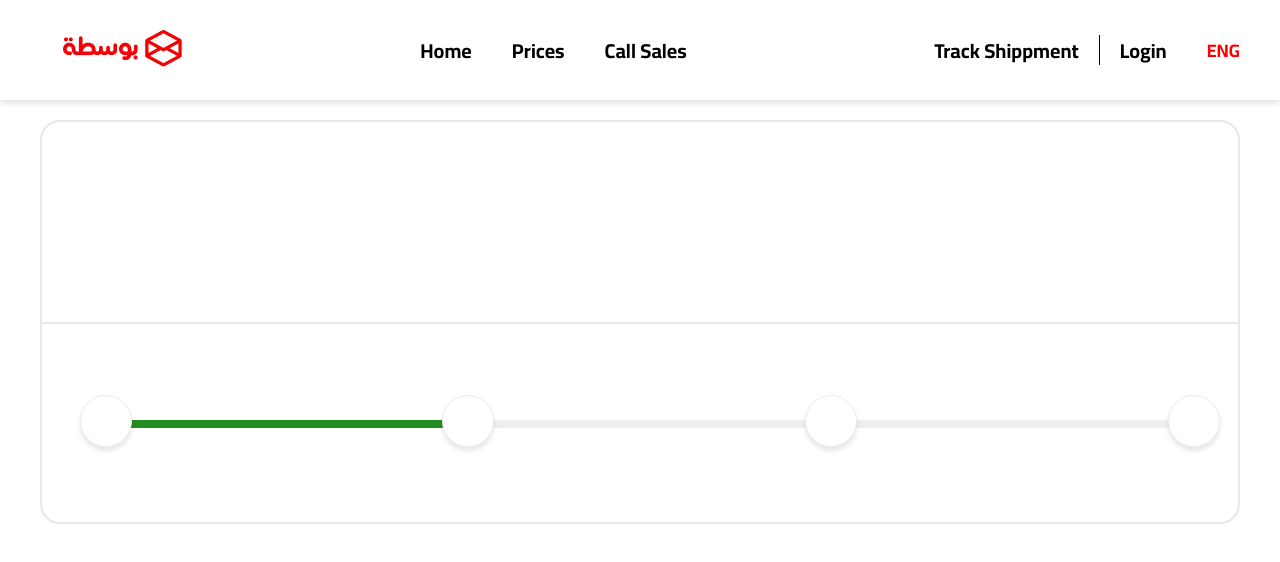
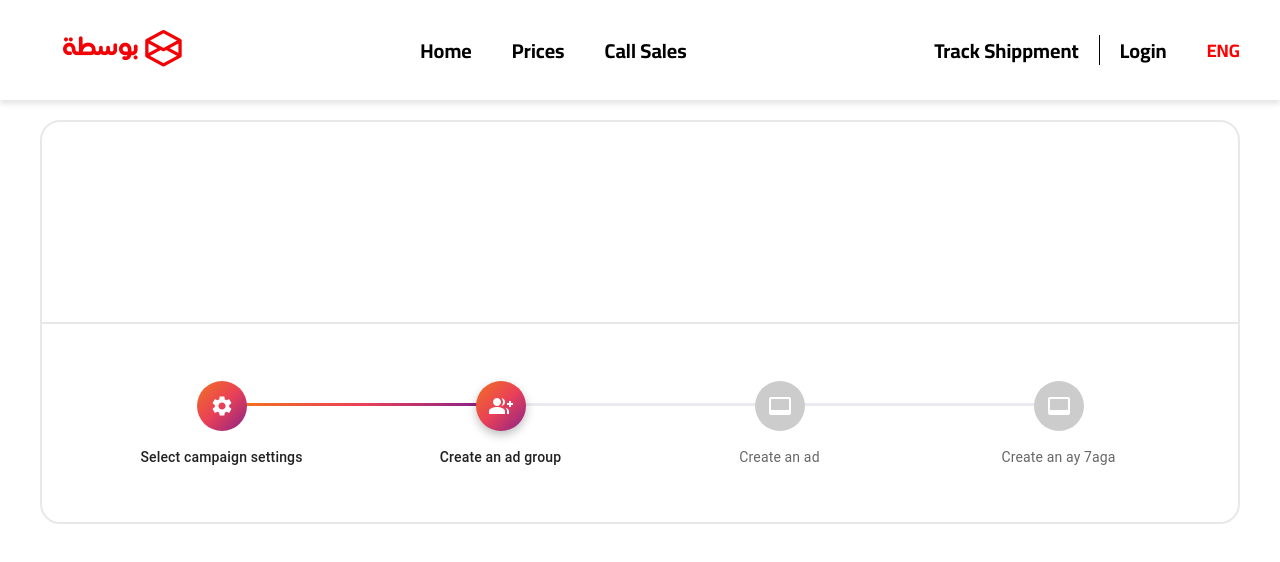
Before and after one commit to aayman97/Bosta-task, a React (Vite) app: page / in a window 1280 px wide. Shown: the top 562 px of the page. Built offline with nearby package versions, Linux system fonts and the light colour scheme; the HTML template or start-up script is replaced by a standard one.

Commit message:
intialize a react app using vite

```diff
--- a/package.json
+++ b/package.json
@@ -9,6 +9,11 @@
     "preview": "vite preview"
   },
   "dependencies": {
+    "@emotion/react": "^11.10.6",
+    "@emotion/styled": "^11.10.6",
+    "@mui/icons-material": "^5.11.11",
+    "@mui/material": "^5.11.15",
+    "axios": "^1.3.4",
     "react": "^18.2.0",
     "react-dom": "^18.2.0",
     "react-router-dom": "^6.10.0",
--- a/src/assets/images.js
+++ b/src/assets/images.js
@@ -1,7 +1,9 @@
-import logo from './images/logo.png'
-import searchIcon from "./images/search-icon.png"
+import logo from "./images/logo.png";
+import searchIcon from "./images/search-icon.png";
+import checkIcon from "./images/checkmark-outline.svg";
 
-export default{
-    logo,
-    searchIcon
-}
+export default {
+  logo,
+  searchIcon,
+  checkIcon,
+};
--- a/src/pages/TrackingPage.jsx
+++ b/src/pages/TrackingPage.jsx
@@ -1,17 +1,17 @@
-import React from 'react'
-import MainLayout from '../Layout'
-import './style/trackingPage.css'
+import React from "react";
+import MainLayout from "../Layout";
+import "./style/trackingPage.css";
+import { Step, StepLabel, Stepper } from "@mui/material";
+import CustomizedSteppers from "./components/CustomizedSteppers";
 
+const TrackingPage = () => {
+  return (
+    <MainLayout>
+      <div className="shippment-details-container">
+        <div style={{ height: "50%" }} />
 
-const TrackingPage = () =>{
-    return(
-      <MainLayout>
-         <div className='shippment-details-container'>
-
-          <div style={{height : "50%"}}/>
-
-          <div className='tracking-trip-container'>
-            <div className='tracking-meter'>
+        <div className="tracking-trip-container">
+          {/* <div className='tracking-meter'>
                 <div className='tracking-meter-fill' style={{ width : "33%"}}>
 
                 </div>
@@ -24,13 +24,12 @@
                 })
                   }
 
-            </div>
-          </div>
+            </div> */}
+          <CustomizedSteppers />
+        </div>
+      </div>
+    </MainLayout>
+  );
+};
 
-         </div>
-      </MainLayout>
-    )
-}
-
-
-export default TrackingPage
+export default TrackingPage;
--- /dev/null
+++ b/src/pages/components/CustomizedSteppers.tsx
@@ -0,0 +1,169 @@
+import * as React from "react";
+import { styled } from "@mui/material/styles";
+import Stack from "@mui/material/Stack";
+import Stepper from "@mui/material/Stepper";
+import Step from "@mui/material/Step";
+import StepLabel from "@mui/material/StepLabel";
+import Check from "@mui/icons-material/Check";
+import SettingsIcon from "@mui/icons-material/Settings";
+import GroupAddIcon from "@mui/icons-material/GroupAdd";
+import VideoLabelIcon from "@mui/icons-material/VideoLabel";
+import StepConnector, {
+  stepConnectorClasses,
+} from "@mui/material/StepConnector";
+import { StepIconProps } from "@mui/material/StepIcon";
+
+const QontoConnector = styled(StepConnector)(({ theme }) => ({
+  [`&.${stepConnectorClasses.alternativeLabel}`]: {
+    top: 10,
+    left: "calc(-50% + 16px)",
+    right: "calc(50% + 16px)",
+  },
+  [`&.${stepConnectorClasses.active}`]: {
+    [`& .${stepConnectorClasses.line}`]: {
+      borderColor: "#784af4",
+    },
+  },
+  [`&.${stepConnectorClasses.completed}`]: {
+    [`& .${stepConnectorClasses.line}`]: {
+      borderColor: "#784af4",
+    },
+  },
+  [`& .${stepConnectorClasses.line}`]: {
+    borderColor:
+      theme.palette.mode === "dark" ? theme.palette.grey[800] : "#eaeaf0",
+    borderTopWidth: 3,
+    borderRadius: 1,
+  },
+}));
+
+const QontoStepIconRoot = styled("div")<{ ownerState: { active?: boolean } }>(
+  ({ theme, ownerState }) => ({
+    color: theme.palette.mode === "dark" ? theme.palette.grey[700] : "#eaeaf0",
+    display: "flex",
+    height: 22,
+    alignItems: "center",
+    ...(ownerState.active && {
+      color: "#784af4",
+    }),
+    "& .QontoStepIcon-completedIcon": {
+      color: "#784af4",
+      zIndex: 1,
+      fontSize: 18,
+    },
+    "& .QontoStepIcon-circle": {
+      width: 8,
+      height: 8,
+      borderRadius: "50%",
+      backgroundColor: "currentColor",
+    },
+  })
+);
+
+function QontoStepIcon(props: StepIconProps) {
+  const { active, completed, className } = props;
+
+  return (
+    <QontoStepIconRoot ownerState={{ active }} className={className}>
+      {completed ? (
+        <Check className="QontoStepIcon-completedIcon" />
+      ) : (
+        <div className="QontoStepIcon-circle" />
+      )}
+    </QontoStepIconRoot>
+  );
+}
+
+const ColorlibConnector = styled(StepConnector)(({ theme }) => ({
+  [`&.${stepConnectorClasses.alternativeLabel}`]: {
+    top: 22,
+  },
+  [`&.${stepConnectorClasses.active}`]: {
+    [`& .${stepConnectorClasses.line}`]: {
+      backgroundImage:
+        "linear-gradient( 95deg,rgb(242,113,33) 0%,rgb(233,64,87) 50%,rgb(138,35,135) 100%)",
+    },
+  },
+  [`&.${stepConnectorClasses.completed}`]: {
+    [`& .${stepConnectorClasses.line}`]: {
+      backgroundImage:
+        "linear-gradient( 95deg,rgb(242,113,33) 0%,rgb(233,64,87) 50%,rgb(138,35,135) 100%)",
+    },
+  },
+  [`& .${stepConnectorClasses.line}`]: {
+    height: 3,
+    border: 0,
+    backgroundColor:
+      theme.palette.mode === "dark" ? theme.palette.grey[800] : "#eaeaf0",
+    borderRadius: 1,
+  },
+}));
+
+const ColorlibStepIconRoot = styled("div")<{
+  ownerState: { completed?: boolean; active?: boolean };
+}>(({ theme, ownerState }) => ({
+  backgroundColor:
+    theme.palette.mode === "dark" ? theme.palette.grey[700] : "#ccc",
+  zIndex: 1,
+  color: "#fff",
+  width: 50,
+  height: 50,
+  display: "flex",
+  borderRadius: "50%",
+  justifyContent: "center",
+  alignItems: "center",
+  ...(ownerState.active && {
+    backgroundImage:
+      "linear-gradient( 136deg, rgb(242,113,33) 0%, rgb(233,64,87) 50%, rgb(138,35,135) 100%)",
+    boxShadow: "0 4px 10px 0 rgba(0,0,0,.25)",
+  }),
+  ...(ownerState.completed && {
+    backgroundImage:
+      "linear-gradient( 136deg, rgb(242,113,33) 0%, rgb(233,64,87) 50%, rgb(138,35,135) 100%)",
+  }),
+}));
+
+function ColorlibStepIcon(props: StepIconProps) {
+  const { active, completed, className } = props;
+
+  const icons: { [index: string]: React.ReactElement } = {
+    1: <SettingsIcon />,
+    2: <GroupAddIcon />,
+    3: <VideoLabelIcon />,
+    4: <VideoLabelIcon />,
+  };
+
+  return (
+    <ColorlibStepIconRoot
+      ownerState={{ completed, active }}
+      className={className}
+    >
+      {icons[String(props.icon)]}
+    </ColorlibStepIconRoot>
+  );
+}
+
+const steps = [
+  "Select campaign settings",
+  "Create an ad group",
+  "Create an ad",
+  "Create an ay 7aga",
+];
+
+export default function CustomizedSteppers() {
+  return (
+    <Stack sx={{ width: "100%" }} spacing={4}>
+      <Stepper
+        alternativeLabel
+        activeStep={1}
+        connector={<ColorlibConnector />}
+      >
+        {steps.map((label) => (
+          <Step key={label}>
+            <StepLabel StepIconComponent={ColorlibStepIcon}>{label}</StepLabel>
+          </Step>
+        ))}
+      </Stepper>
+    </Stack>
+  );
+}
--- a/src/pages/style/trackingPage.css
+++ b/src/pages/style/trackingPage.css
@@ -1,44 +1,38 @@
-.shippment-details-container{
-
-    width : 100%;
+.shippment-details-container {
+  width: 100%;
   height: 400px;
   border: 2px solid rgba(137, 133, 133, 0.19);
   border-radius: 20px;
 }
 
-.tracking-trip-container{
-
+.tracking-trip-container {
   height: 50%;
   border-top: 2px solid rgba(137, 133, 133, 0.19);
   display: flex;
   align-items: center;
-    padding: 0px 40px ;
+  padding: 0px 40px;
   justify-content: center;
 }
 
-.tracking-meter{
+.tracking-meter {
   width: 100%;
   height: 8px;
   background-color: #eeeeee;
   border-radius: 10px;
   position: relative;
-
 }
 
-.tracking-meter-fill{
-
+.tracking-meter-fill {
   height: 100%;
   background-color: forestgreen;
   border-radius: 10px;
 }
 
-.tracking-image-indicator{
-    width : 50px;
+.tracking-image-indicator {
+  width: 50px;
   height: 50px;
   border-radius: 30px;
   background-color: white;
-    border: 1px solid #eeeeee ;
-    position: absolute;
-    top : -25px;
+  border: 1px solid #eeeeee;
   box-shadow: 0px 4px 5px 0px rgba(0, 0, 0, 0.1);
 }
```
Also changed, not shown: src/App.jsx (+8 -8 lines), src/types.ts (added, +17 -0 lines), src/assets/images/checkmark-outline.svg (added), 1 other file (tests, documents, lock files or other folders). Lines whose indentation alone changed are shown as unchanged.
